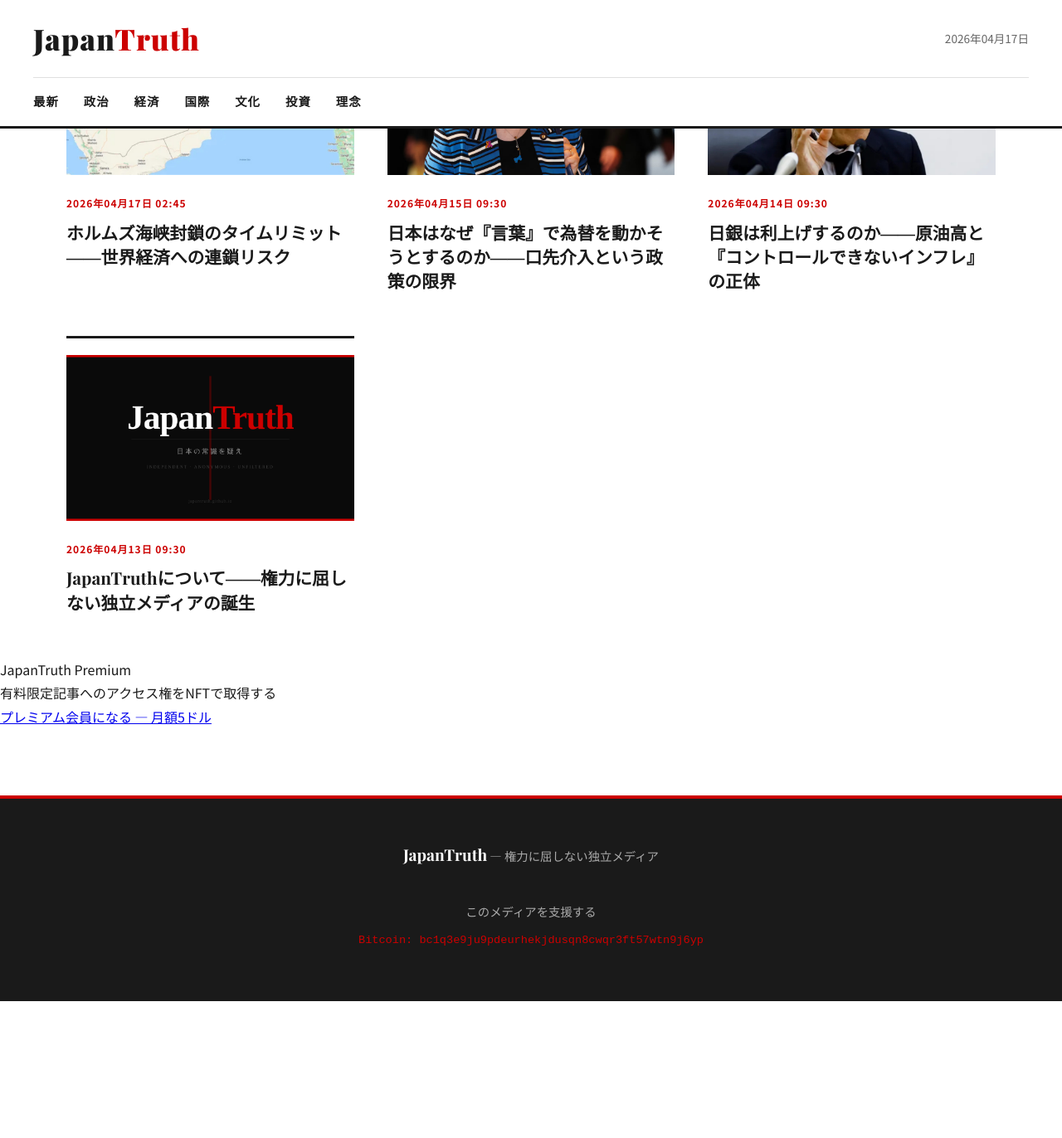
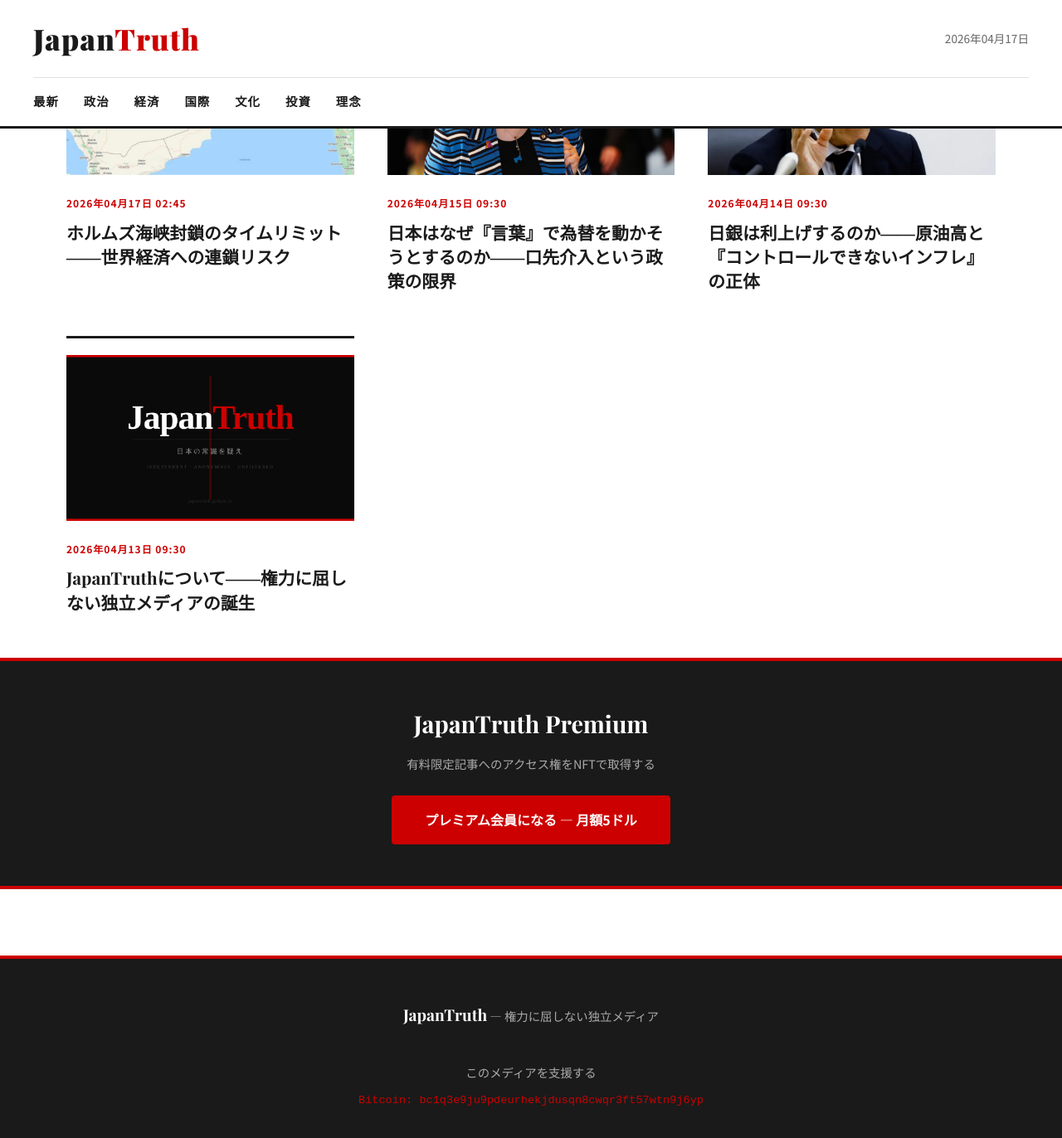
Before and after one commit to JapanTruth/japantruth.github.io, a Jekyll site: the page built from index.markdown, in a window 1280 px wide and 1400 px high, scrolled down 413 px. Shown: the top 1372 px of the window at 83% size. Built offline with Jekyll 4.4.1, drawn with Linux system fonts in a browser that asks for light colours; before the commit the page ends 1620 px from its top, so only the background shows below that.

Commit message:
Update style.css

```diff
--- a/assets/css/style.css
+++ b/assets/css/style.css
@@ -319,3 +319,41 @@ footer p {
   object-fit: cover;
   margin-bottom: 15px;
 }
+
+/* プレミアム会員セクション */
+.premium-section {
+  background: #1a1a1a;
+  padding: 50px 40px;
+  text-align: center;
+  border-top: 4px solid #cc0000;
+  border-bottom: 4px solid #cc0000;
+}
+
+.premium-title {
+  font-family: 'Playfair Display', serif;
+  font-size: 1.8rem;
+  color: #ffffff;
+  margin-bottom: 10px;
+}
+
+.premium-subtitle {
+  color: #aaaaaa;
+  font-size: 0.9rem;
+  margin-bottom: 25px;
+}
+
+.premium-button {
+  display: inline-block;
+  background: #cc0000;
+  color: #ffffff;
+  padding: 15px 40px;
+  text-decoration: none;
+  font-weight: 700;
+  font-size: 1rem;
+  border-radius: 4px;
+  transition: background 0.2s;
+}
+
+.premium-button:hover {
+  background: #aa0000;
+}
```
